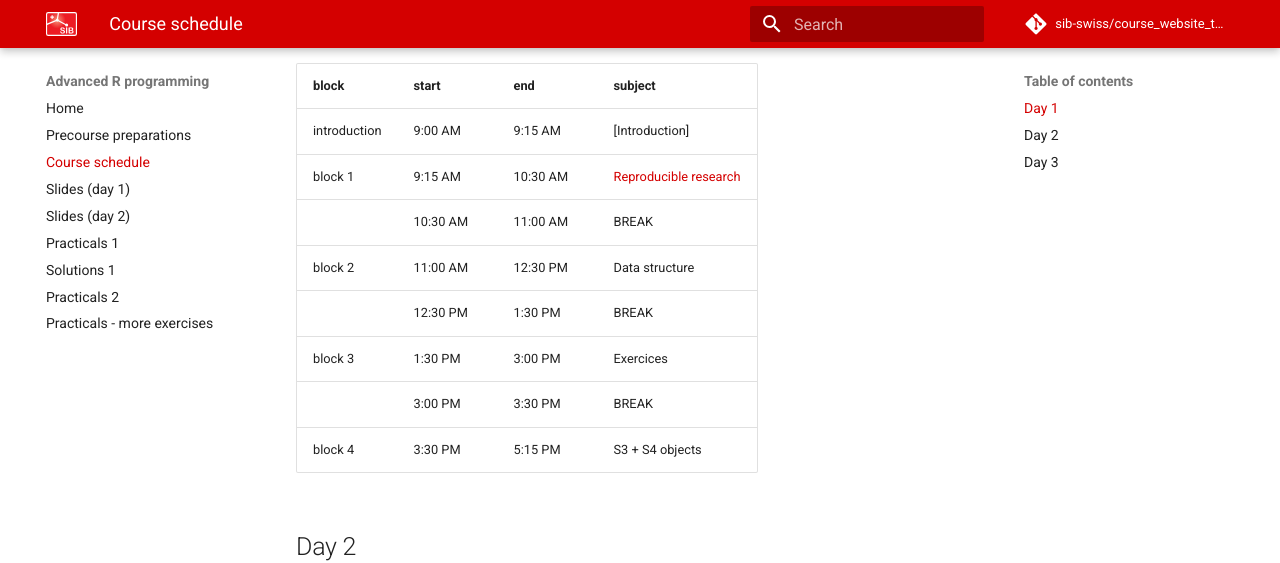
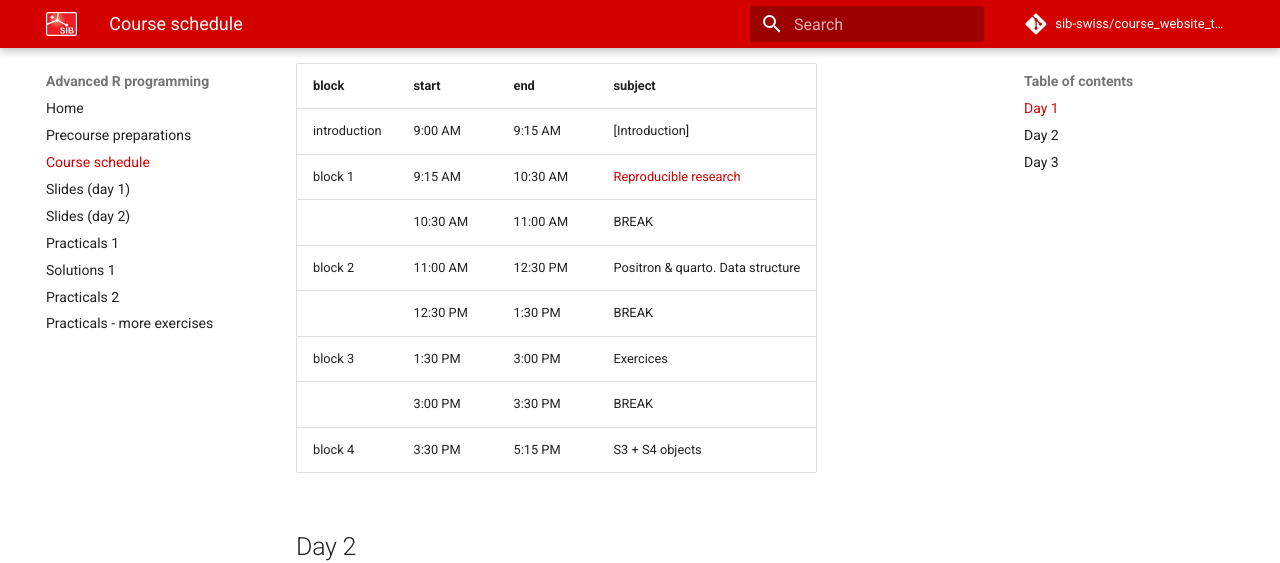
Before and after one commit to sib-swiss/advanced-r-training, an MkDocs documentation site: the page built from docs/course_schedule.md, in a window 1280 px wide and 900 px high, scrolled down 312 px. Shown: the top 563 px of the window. Built offline with MkDocs 1.6.1 and Material for MkDocs 9.7.7, drawn with Linux system fonts in a browser that asks for light colours; comment, search, counter and statistics services are not loaded.

Commit message:
Added positron in schedule

```diff
--- a/docs/course_schedule.md
+++ b/docs/course_schedule.md
@@ -11,7 +11,7 @@
 | introduction 	| 9:00 AM  	| 9:15 AM 	| [Introduction] |
 | block 1 	| 9:15 AM  	| 10:30 AM 	| [Reproducible research](slides_1.md) |
 |         	| 10:30 AM 	| 11:00 AM 	| BREAK                          	|
-| block 2 	| 11:00 AM 	| 12:30 PM 	| Data structure |
+| block 2 	| 11:00 AM 	| 12:30 PM 	| Positron & quarto. Data structure |
 |         	| 12:30 PM 	| 1:30 PM  	| BREAK                          	|
 | block 3 	| 1:30 PM  	| 3:00 PM  	| Exercices |
 |         	| 3:00 PM  	| 3:30 PM  	| BREAK                          	|
@@ -38,6 +38,6 @@
 |           | 10:30 AM 	| 11:00 AM 	| BREAK                               	|
 | block 2  	| 11:00 AM 	| 12:30 PM 	| Advanced exercices |
 |           | 12:30 PM 	| 1:30 PM  	| BREAK                               	|
-| block 3 	| 1:30 PM  	| 3:00 PM  	||
+| block 3 	| 1:30 PM  	| 3:00 PM  	|  |
 |         	| 3:00 PM  	| 3:30 PM  	| BREAK                               	|
 | block 4  	| 3:30 PM 	| 5:15 PM 	| |
```
